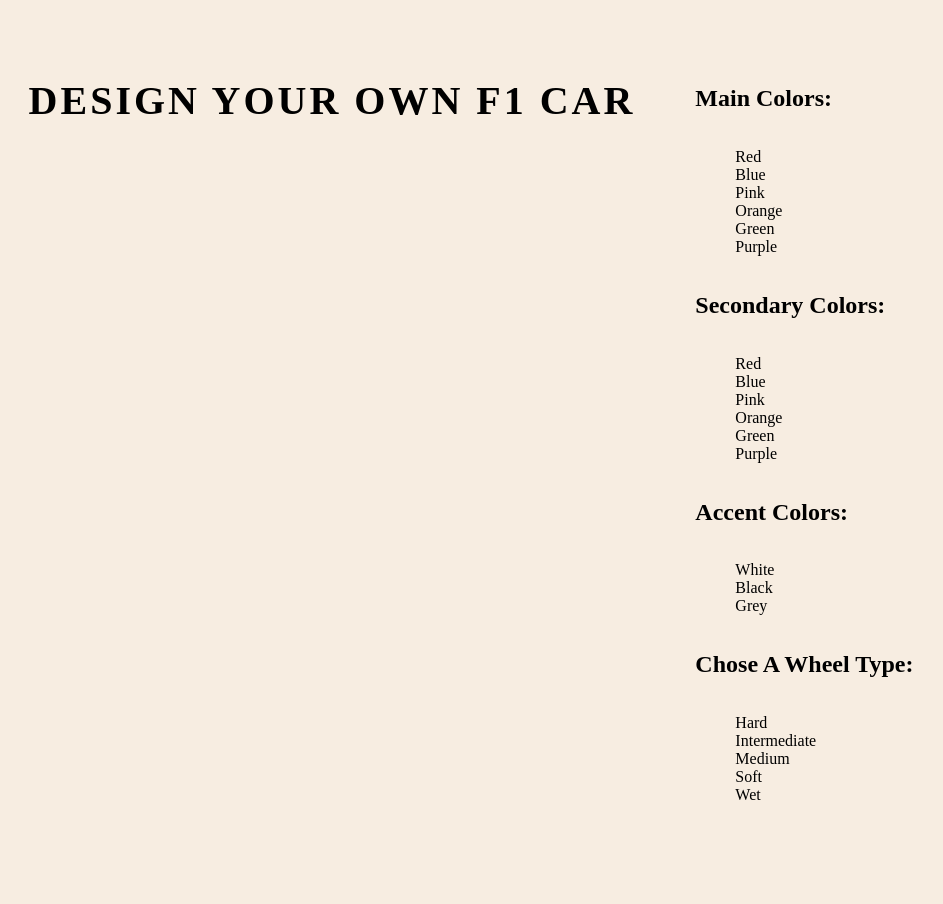
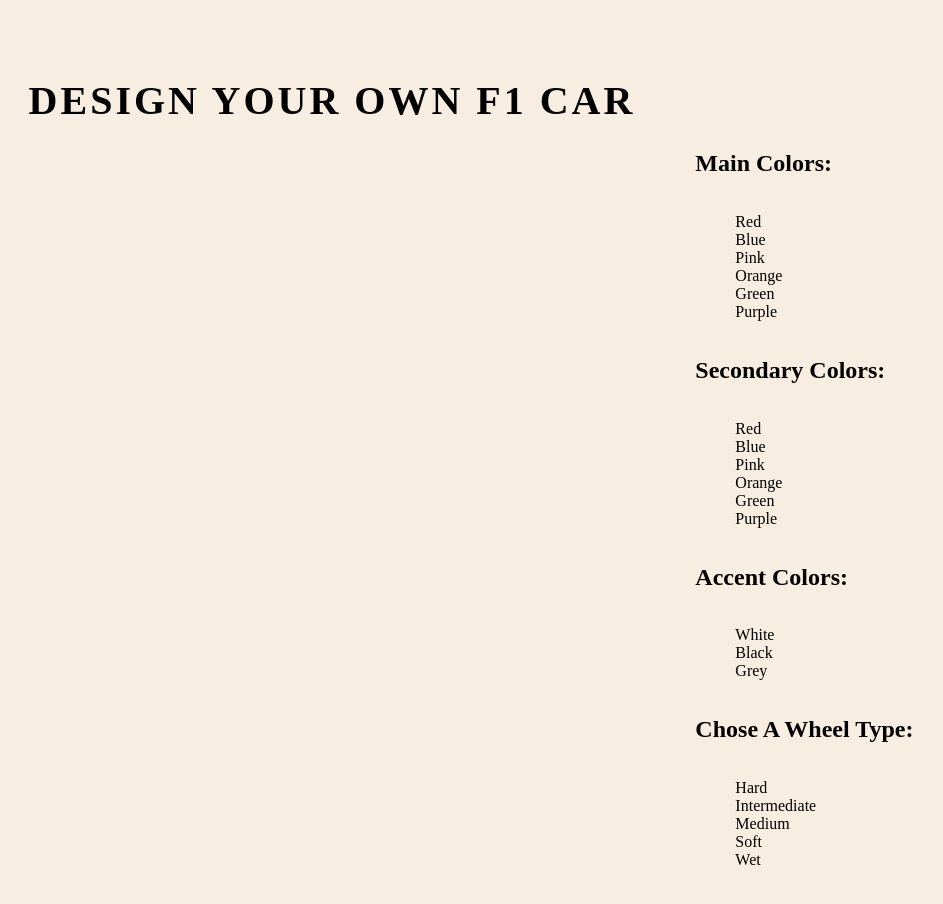
Before and after one commit to staten-island-tech/vue-reactivity-project-dieuanhn, a Vue app in the folder my-project/: page / in a window 1280 px wide. Shown: the top 904 px of the page, without its empty margins (169-1112 px from the left). Before the commit the page ends 874 px from the top, so only its background shows below. Built offline with nearby package versions, Linux system fonts and the light colour scheme.

Commit message:
i <3 taylor swift

```diff
--- a/my-project/src/components/options.vue
+++ b/my-project/src/components/options.vue
@@ -220,7 +220,7 @@ img {
 
 .color {
   padding-left: 60px;
-  margin-top: 15px;
+  margin-top: 80px;
 }
 
 .main-color, .secondary-color, .accent-color, .wheel-type {
```
